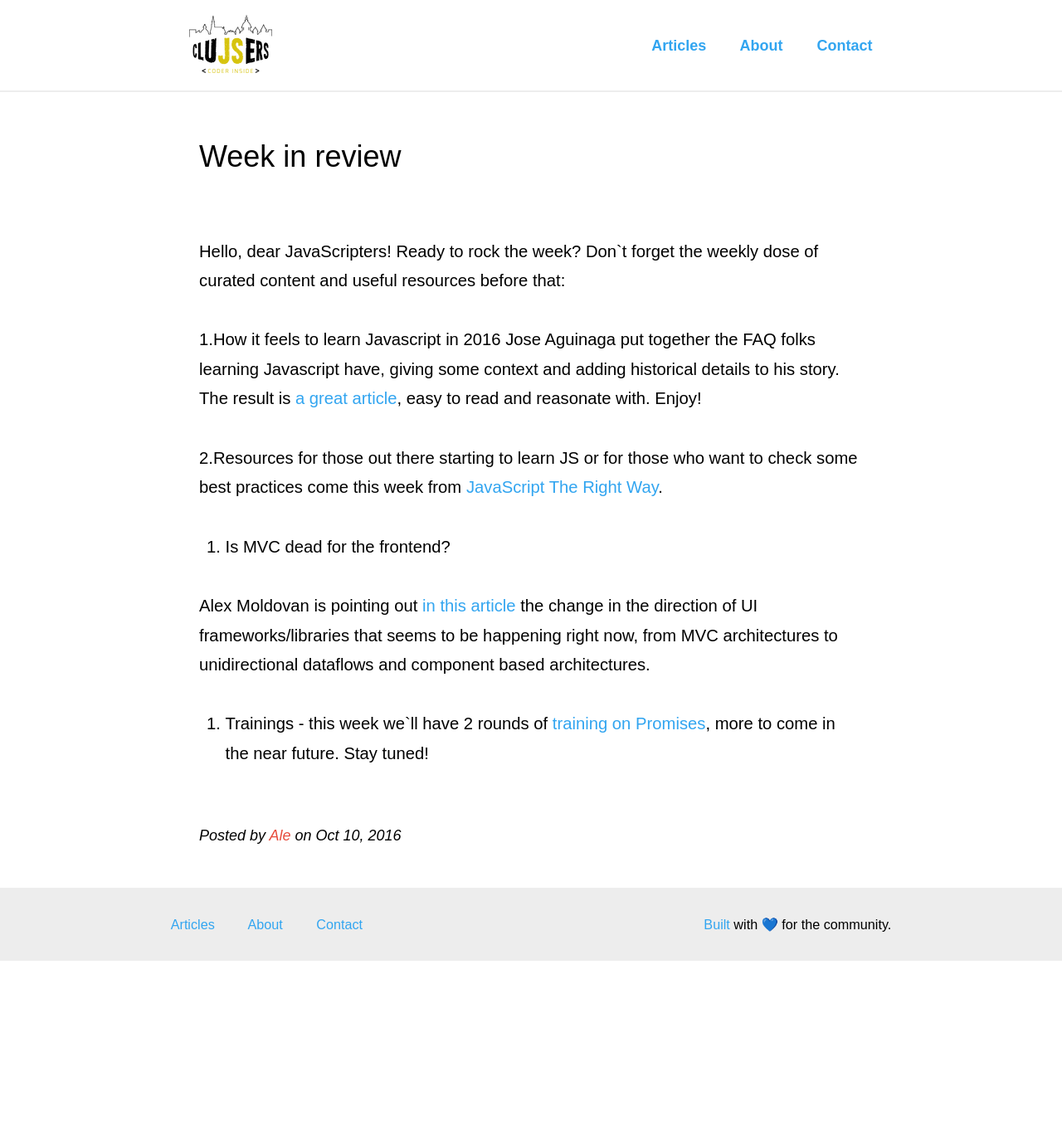
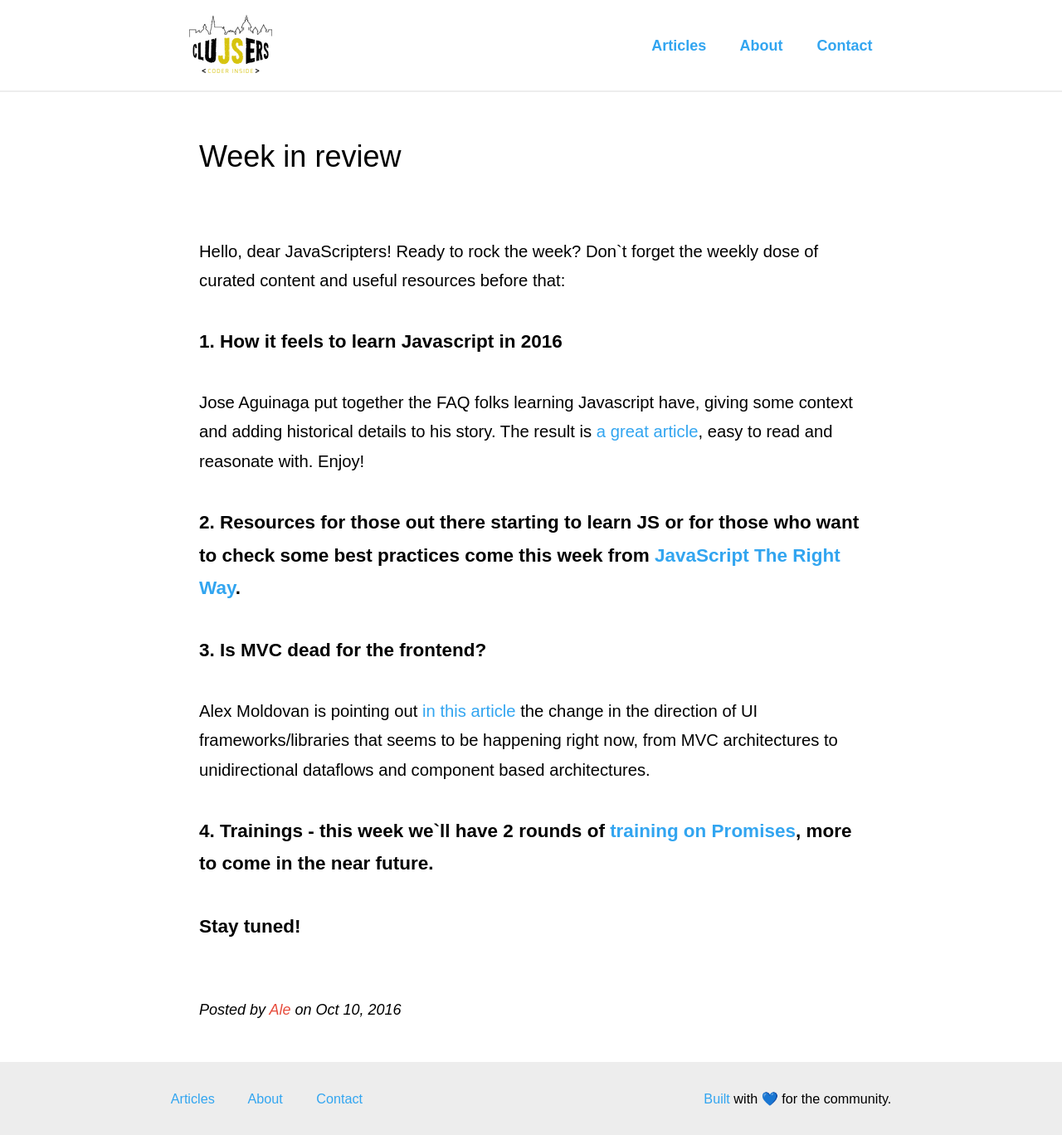
Before and after one commit to jsheroes/cluj-javascripters.github.io, a Jekyll site: the page built from _posts/2016-10-10-week-in-review.md, in a window 1280 px wide. Shown: the whole page at 83% size. Built offline with Jekyll 4.4.1, drawn with Linux system fonts in a browser that asks for light colours; some web fonts are replaced; before the commit the page ends 1158 px from its top, so only the background shows below that.

Commit message:
Update formatting rules.

```diff
--- a/_posts/2016-10-10-week-in-review.md
+++ b/_posts/2016-10-10-week-in-review.md
@@ -7,15 +7,15 @@ author: Ale
 
 Hello, dear JavaScripters! Ready to rock the week? Don`t forget the weekly dose of curated content and useful resources before that:
 
-1.How it feels to learn Javascript in 2016
+### 1. How it feels to learn Javascript in 2016
 <!--more-->
 Jose Aguinaga put together the FAQ folks learning Javascript have, giving some context and adding historical details to his story. The result is [a great article](https://hackernoon.com/how-it-feels-to-learn-javascript-in-2016-d3a717dd577f#.mu8zdzjj7), easy to read and reasonate with. Enjoy!
 
-2.Resources for those out there starting to learn JS or for those who want to check some best practices come this week from [JavaScript The Right Way](http://jstherightway.org/).
+### 2. Resources for those out there starting to learn JS or for those who want to check some best practices come this week from [JavaScript The Right Way](http://jstherightway.org/).
 
-3. Is MVC dead for the frontend?
+### 3. Is MVC dead for the frontend?
 
 Alex Moldovan is pointing out [in this article](https://medium.com/@alexnm/is-mvc-dead-for-the-frontend-35b4d1fe39ec#.o63nudqky) the change in the direction of UI frameworks/libraries that seems to be happening right now, from MVC architectures to  unidirectional dataflows and component based architectures.
 
-4. Trainings - this week we`ll have 2 rounds of [training on Promises](https://www.meetup.com/Cluj-Javascripters/events/234617641/), more to come in the near future.
-Stay tuned!
+### 4. Trainings - this week we`ll have 2 rounds of [training on Promises](https://www.meetup.com/Cluj-Javascripters/events/234617641/), more to come in the near future.
+### Stay tuned!
```
